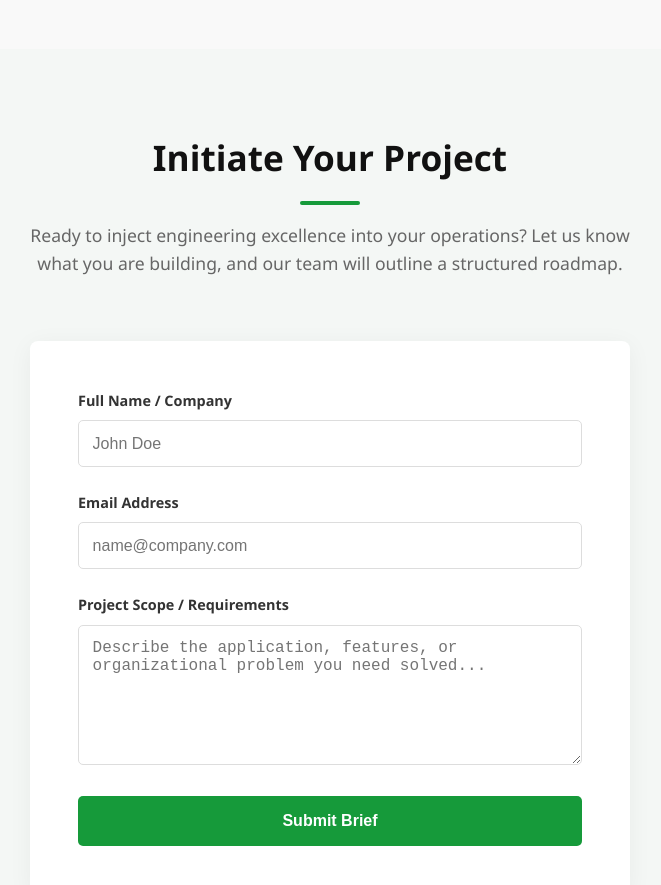
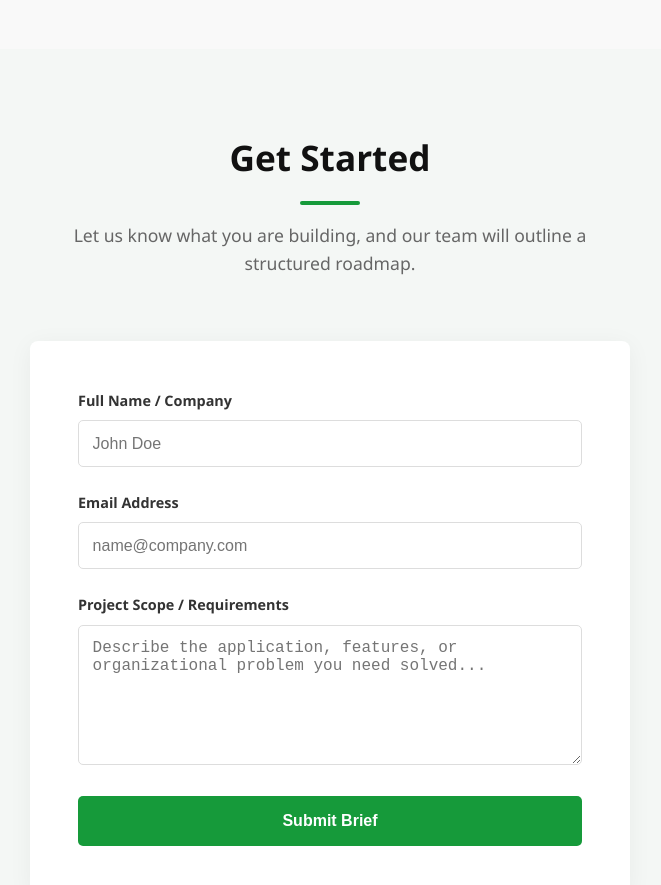
Before and after one commit to Exceltation/exceltation, a plain HTML site: page index.html in a window 1280 px wide. Shown: the part 1240-2125 px from the top of the page, without its empty margins (310-971 px from the left). Drawn offline with Linux system fonts and the light colour scheme.

Commit message:
Update index.html

```diff
--- a/index.html
+++ b/index.html
@@ -415,8 +415,8 @@ footer {
 <!-- Contact Form Section -->
 <section id="contact" class="container" style="background-color: #f4f7f5; max-width: 100%;">
 <div style="max-width: 1100px; margin: auto;">
-<h2 class="section-title">Initiate Your Project</h2>
-<p class="section-subtitle">Ready to inject engineering excellence into your operations? Let us know what you are building, and our team will outline a structured roadmap.</p>
+<h2 class="section-title">Get Started</h2>
+<p class="section-subtitle">Let us know what you are building, and our team will outline a structured roadmap.</p>
 <form class="contact-form" action="https://formspree.io" method="POST">
 <div class="form-group">
 <label for="name">Full Name / Company</label>
```
